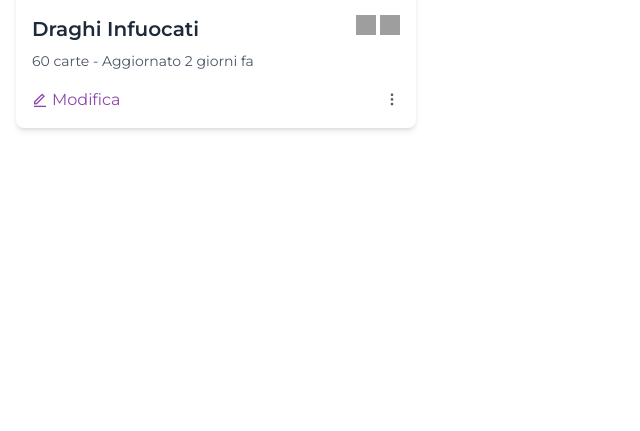
After one commit to Vituz/borbobross, a Django app: template home/templates/home/dashboard.html in a window 1280 px wide. The commit adds this page. Shown: the part 369-800 px from the top of the page, without its empty margins (0-640 px from the left). Run offline with Django 5.2, Linux system fonts and the light colour scheme; the template is opened without the code that fills it, so the values that code supplies are empty; parts of the project's set-up code (start-up, migrations or seed data) failed here and were passed over; some libraries are stand-ins or nearby versions; grey boxes are pictures that could not be loaded.

Commit message:
Aggiunta pagina login e dashboard

```diff
--- a/borbobross/settings.py
+++ b/borbobross/settings.py
@@ -28,7 +28,8 @@ SECRET_KEY = 'django-insecure-i+ux9ae3v#m+-l%mnz+=&_e@1m1ku5xksl7&6khd2iba!$i#8@
 
 # SECURITY WARNING: don't run with debug turned on in production!
 # DEBUG = True
-DEBUG = os.environ.get("DEBUG", "False") == "True"
+# DEBUG = os.environ.get("DEBUG", "False") == "True"
+DEBUG = True
 
 
 ALLOWED_HOSTS = []
--- /dev/null
+++ b/home/templates/home/dash_index.html
@@ -0,0 +1,51 @@
+{% load static tailwind_tags %}
+{% load static %}
+<!DOCTYPE html>
+<html lang="en">
+<head>
+    <meta charset="UTF-8">
+    <meta name="viewport" content="width=device-width, initial-scale=1.0">
+    <link rel="preconnect" href="https://fonts.googleapis.com">
+    <link href="https://fonts.googleapis.com/css2?family=Pacifico&display=swap" rel="stylesheet">
+    <link href="https://fonts.googleapis.com/css2?family=Montserrat:wght@400;500;600;700&display=swap" rel="stylesheet">
+    <link rel="stylesheet" href="https://cdnjs.cloudflare.com/ajax/libs/remixicon/4.6.0/remixicon.min.css">
+    <link rel="stylesheet" href="{% static "style.css" %}"></link>
+    <title>
+        {% block title %}{% endblock  %}
+    </title>
+    {% tailwind_css %}
+    {% block css_files %}{% endblock  %}
+</head>
+<body>
+    <!-- Navigation Bar -->
+    <nav class="bg-secondary text-white shadow-md">
+        <div class="container mx-auto px-4 py-3 flex justify-between items-center">
+            <a href="{% url 'home-page' %}" class="text-2xl text-white">Borborygbros</a>
+            <div class="flex items-center space-x-4">
+                {% comment %} <button class="text-white flex items-center">
+                    <i class="ri-notification-3-line text-xl"></i>
+                </button> {% endcomment %}
+                <div class="relative">
+                    <button id="userMenuBtn" class="flex items-center space-x-2 text-white hover:text-gray-200">
+                        <img src="{% static request.user.image %}"
+                            class="w-8 h-8 rounded-full object-cover" alt="Profile">
+                        <span>{{ request.user.username }}</span>
+
+                        <i class="ri-arrow-down-s-line"></i>
+                    </button>
+                    {% comment %} <div id="userMenu"
+                        class="hidden absolute right-0 mt-2 w-48 bg-white rounded-lg shadow-lg py-2 z-10">
+                        <a href="#" class="block px-4 py-2 text-gray-800 hover:bg-gray-100">Profilo</a>
+                        <a href="#" class="block px-4 py-2 text-gray-800 hover:bg-gray-100">Impostazioni</a>
+                        <hr class="my-2 border-gray-200">
+                        <a href="#" class="block px-4 py-2 text-gray-800 hover:bg-gray-100">Esci</a>
+                    </div> {% endcomment %}
+                </div>
+            </div>
+        </div>
+    </nav>
+    {% block main-content %}{% endblock %}
+</body>
+<script src="{% static 'js/main.js' %}"></script>
+{% block script-section %}{% endblock %}
+</html>
--- /dev/null
+++ b/home/templates/home/dashboard.html
@@ -0,0 +1,48 @@
+{% extends "home/dash_index.html" %}
+{% load static %}
+
+
+{% block title %} {{ request.user.username }} {% endblock title %}
+
+
+{% block main-content %}
+    <main class="container mx-auto px-4 py-10">
+        <div class="flex justify-between items-center mb-8">
+            <h1 class="text-3xl font-bold text-gray-800">I Miei Mazzi</h1>
+            <button
+                class="bg-primary hover:bg-opacity-80 text-white px-6 py-3 !rounded-button whitespace-nowrap transition-colors duration-300 flex items-center">
+                <i class="ri-add-line mr-2"></i>
+                Crea Nuovo Mazzo
+            </button>
+        </div>
+        <div class="grid grid-cols-1 md:grid-cols-2 lg:grid-cols-3 gap-6">
+            <!-- Mazzo 1 -->
+            <div class="bg-white rounded-lg shadow-md overflow-hidden card-hover">
+                <div class="h-48 bg-cover bg-center"
+                    style="background-image: url('https://readdy.ai/api/search-image?query=Magic%20The%20Gathering%20deck%20with%20dragons%20theme%2C%20mystical%20dragon%20artwork%2C%20epic%20fantasy%20scene%20with%20multiple%20dragons%2C%20professional%20card%20game%20photography&width=400&height=300&seq=8&orientation=landscape')">
+                </div>
+                <div class="p-4">
+                    <div class="flex justify-between items-start mb-2">
+                        <h3 class="text-xl font-semibold text-gray-800">Draghi Infuocati</h3>
+                        <div class="flex space-x-1">
+                            <img src="https://readdy.ai/api/search-image?query=red%20mana%20symbol%20from%20Magic%20The%20Gathering%2C%20simple%20icon%2C%20clean%20background&width=20&height=20&seq=9&orientation=squarish"
+                                alt="Red Mana" class="w-5 h-5">
+                            <img src="https://readdy.ai/api/search-image?query=black%20mana%20symbol%20from%20Magic%20The%20Gathering%2C%20simple%20icon%2C%20clean%20background&width=20&height=20&seq=10&orientation=squarish"
+                                alt="Black Mana" class="w-5 h-5">
+                        </div>
+                    </div>
+                    <p class="text-gray-600 text-sm mb-4">60 carte - Aggiornato 2 giorni fa</p>
+                    <div class="flex justify-between items-center">
+                        <button class="text-primary hover:text-opacity-80 flex items-center">
+                            <i class="ri-edit-line mr-1"></i>
+                            Modifica
+                        </button>
+                        <button class="text-gray-600 hover:text-gray-800">
+                            <i class="ri-more-2-fill"></i>
+                        </button>
+                    </div>
+                </div>
+            </div>
+        </div>
+    </main>
+{% endblock main-content %}
--- a/home/templates/home/matches.html
+++ b/home/templates/home/matches.html
@@ -29,6 +29,7 @@
                     </div>
                 </div>
             </div>
+            {% if request.user.is_authenticated %}
                 <button id="addGameBtn"
                 class="bg-primary hover:bg-opacity-90 text-white px-6 py-2 rounded-sm whitespace-nowrap transition-colors duration-300 flex items-center justify-center"
                 >
@@ -37,6 +38,7 @@
                 </div>
                 Aggiungi Partita
                 </button>
+            {% endif %}
         </div>
     </div>
     <!-- Lista Storico Partite-->
--- a/home/urls.py
+++ b/home/urls.py
@@ -7,6 +7,8 @@ from .api.methods import *
 urlpatterns = [
     path('', views.home_page, name='home-page'),
     path('generator/', views.table_generator, name='generator'),
+    path('login/', views.login_view, name='login'),
+    path('dashboard/', views.dashboard, name='dashboard'),
     path('generator/api/table_generator/', generate_tables),
     path('matches/', views.matches, name='matches-page'),
     path('matches/api/delete_match/', delete_match),
--- a/theme/static/css/dist/styles.css
+++ b/theme/static/css/dist/styles.css
@@ -468,11 +489,17 @@
   .grid-cols-1 {
     grid-template-columns: repeat(1, minmax(0, 1fr));
   }
+  .grid-cols-2 {
+    grid-template-columns: repeat(2, minmax(0, 1fr));
+  }
   .flex-col {
     flex-direction: column;
   }
   .items-center {
     align-items: center;
+  }
+  .items-start {
+    align-items: flex-start;
   }
   .justify-between {
     justify-content: space-between;
@@ -505,10 +532,30 @@
     margin-block-start: calc(calc(var(--spacing) * 4) * var(--tw-space-y-reverse));
     margin-block-end: calc(calc(var(--spacing) * 4) * calc(1 - var(--tw-space-y-reverse)));
   }
+  :where(.space-y-6 > :not(:last-child)) {
+    --tw-space-y-reverse: 0;
+    margin-block-start: calc(calc(var(--spacing) * 6) * var(--tw-space-y-reverse));
+    margin-block-end: calc(calc(var(--spacing) * 6) * calc(1 - var(--tw-space-y-reverse)));
+  }
   :where(.space-y-8 > :not(:last-child)) {
     --tw-space-y-reverse: 0;
     margin-block-start: calc(calc(var(--spacing) * 8) * var(--tw-space-y-reverse));
     margin-block-end: calc(calc(var(--spacing) * 8) * calc(1 - var(--tw-space-y-reverse)));
+  }
+  :where(.space-x-1 > :not(:last-child)) {
+    --tw-space-x-reverse: 0;
+    margin-inline-start: calc(calc(var(--spacing) * 1) * var(--tw-space-x-reverse));
+    margin-inline-end: calc(calc(var(--spacing) * 1) * calc(1 - var(--tw-space-x-reverse)));
+  }
+  :where(.space-x-2 > :not(:last-child)) {
+    --tw-space-x-reverse: 0;
+    margin-inline-start: calc(calc(var(--spacing) * 2) * var(--tw-space-x-reverse));
+    margin-inline-end: calc(calc(var(--spacing) * 2) * calc(1 - var(--tw-space-x-reverse)));
+  }
+  :where(.space-x-4 > :not(:last-child)) {
+    --tw-space-x-reverse: 0;
+    margin-inline-start: calc(calc(var(--spacing) * 4) * var(--tw-space-x-reverse));
+    margin-inline-end: calc(calc(var(--spacing) * 4) * calc(1 - var(--tw-space-x-reverse)));
   }
   .overflow-hidden {
     overflow: hidden;
@@ -889,6 +988,11 @@
   inherits: false;
 }
 @property --tw-space-y-reverse {
+  syntax: "*";
+  inherits: false;
+  initial-value: 0;
+}
+@property --tw-space-x-reverse {
   syntax: "*";
   inherits: false;
   initial-value: 0;
@@ -1033,6 +1137,7 @@
       --tw-skew-x: initial;
       --tw-skew-y: initial;
       --tw-space-y-reverse: 0;
+      --tw-space-x-reverse: 0;
       --tw-border-style: solid;
       --tw-gradient-position: initial;
       --tw-gradient-from: #0000;
```
Also changed, not shown: other parts of theme/static/css/dist/styles.css (+75 -2 lines), home/login_form.py (added, +16 -0 lines), home/templates/home/login.html (added, +90 -0 lines), home/views.py (+26 -102 lines), templates/index.html (+11 -4 lines), db.sqlite3. Lines whose indentation alone changed are shown as unchanged.
